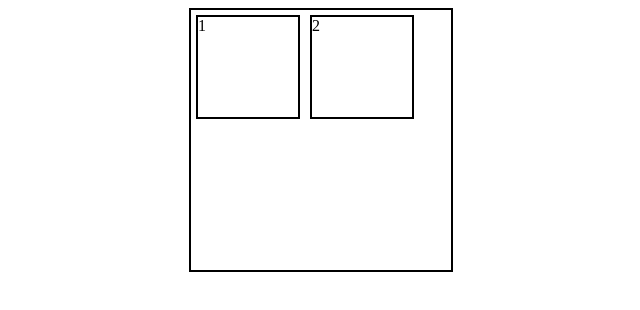
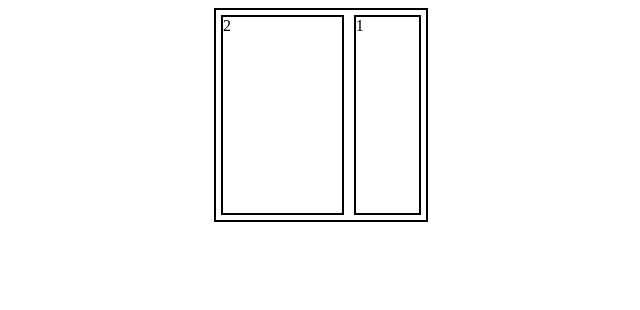
Before and after one commit to andreasLoetzsch/Learning-project-2.0, a plain HTML site: page index.html in a window 1280 px wide. Shown: the whole page, without its empty margins (319-959 px from the left). Drawn offline with Linux system fonts and the light colour scheme.

Commit message:
flexbox remake

```diff
--- a/index.html
+++ b/index.html
@@ -10,8 +10,8 @@
 
 <body>
     <div class="outer-container">
-        <div class="box">1</div>
-        <div class="box">2</div>
+        <div class="box" id="box-1">1</div>
+        <div class="box" id="box-2">2</div>
     </div>
 </body>
 
--- a/styles/style.css
+++ b/styles/style.css
@@ -1,6 +1,6 @@
 .outer-container {
-    width: 250px;
-    height: 250px;
+    width: 200px;
+    height: 200px;
     border: 2px solid black;
     padding: 5px;
     display: flex;
@@ -10,7 +10,16 @@
 }
 
 .box {
-    width: 100px;
-    height: 100px;
+
     border: 2px solid black;
 }
+
+#box-1 {
+    order: 2;
+    flex-grow: 1;
+}
+
+#box-2 {
+    order: 1;
+    flex-grow: 2;
+}
```
